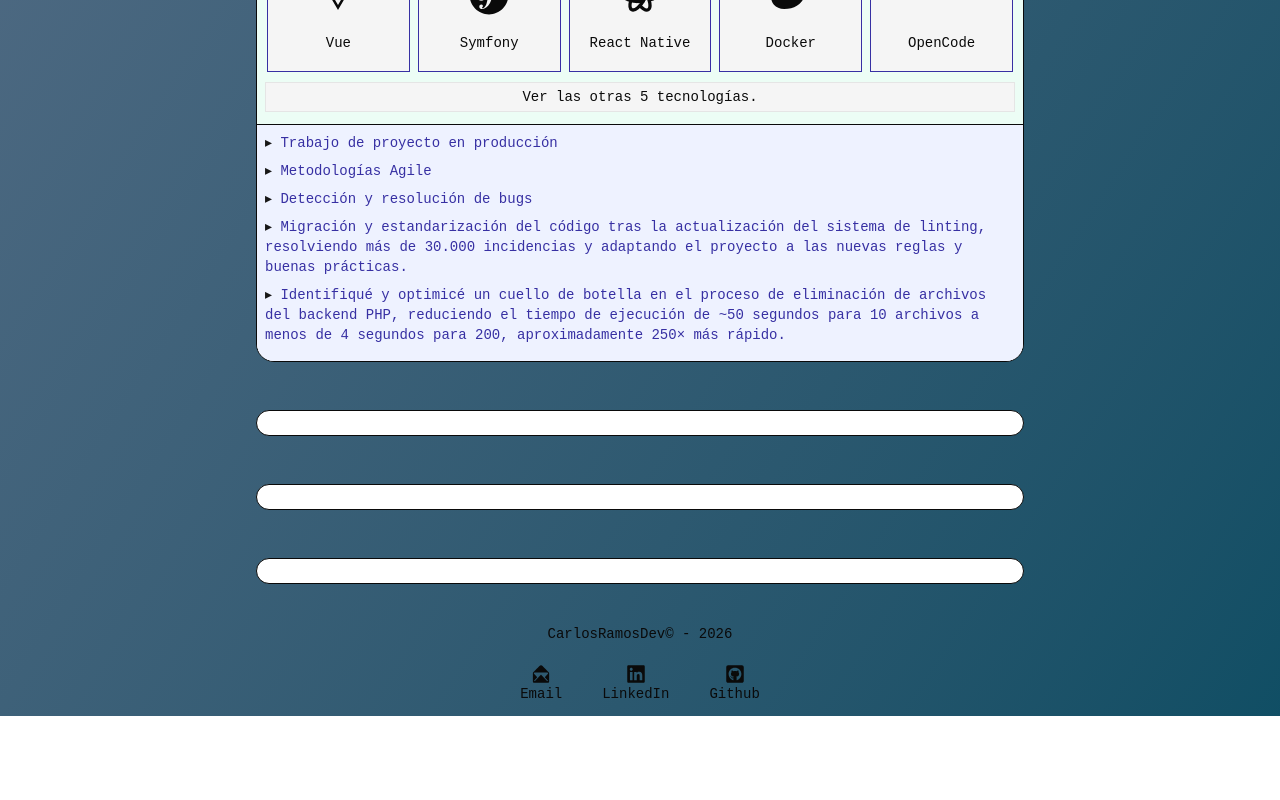
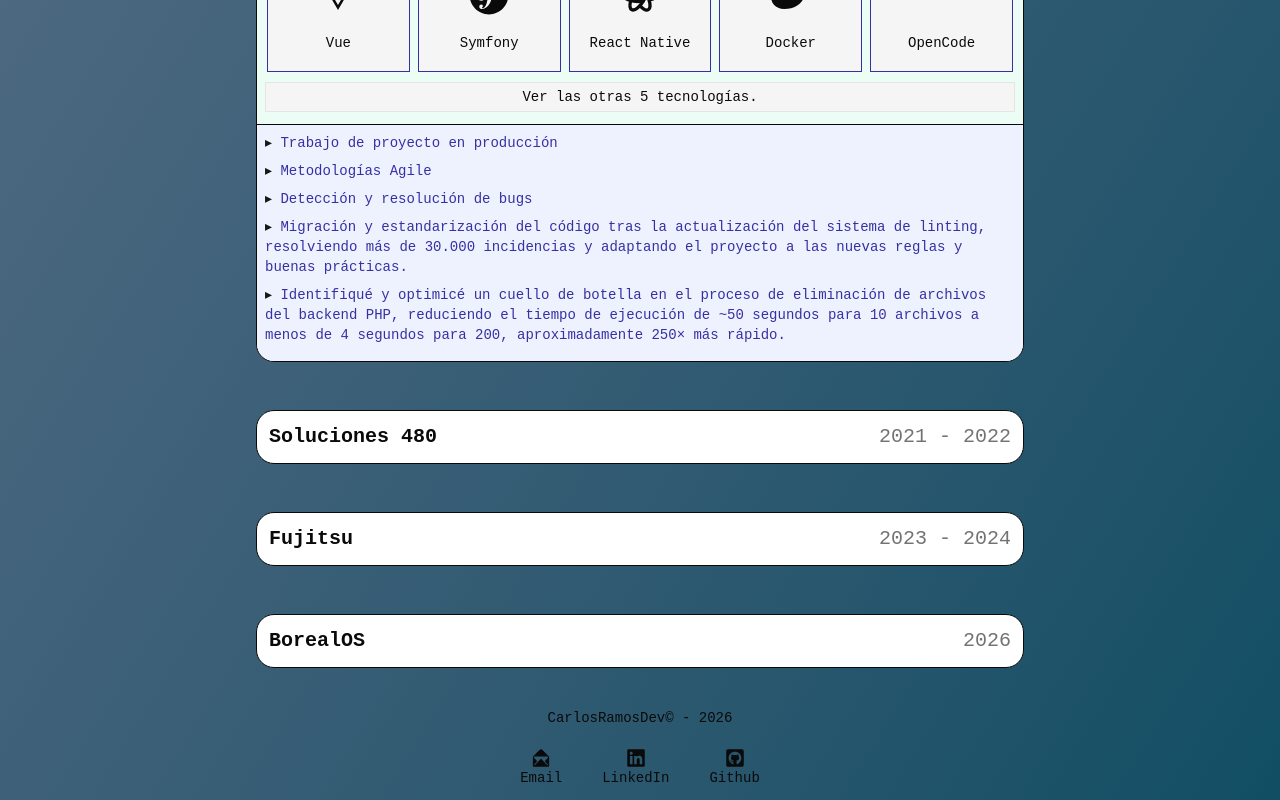
Before and after one commit to CarlosRamosDeveloper/portfolio, a React (Vite) app: page /experience in a window 1280 px wide. Shown: the part 1246-2046 px from the top of the page. Before the commit the page ends 1962 px from the top, so only its background shows below. Built offline with nearby package versions, Linux system fonts and the light colour scheme.

Commit message:
implemented title and date

```diff
--- a/src/portfolio/pages/components/BackgroundCard.tsx
+++ b/src/portfolio/pages/components/BackgroundCard.tsx
@@ -1,4 +1,5 @@
 import type { Education, JobExperience } from '@/interfaces';
+import { DateLabel } from './DateLabel';
 
 export type Background =
   | { type: 'job'; data: JobExperience }
@@ -12,9 +13,16 @@ interface Props {
 }
 
 export const BackgroundCard = ({ experience }: Props) => {
+  const { data, type } = experience;
+
   return (
     <div className="my-6 w-full max-w-3xl border border-foreground rounded-2xl bg-card text-card-foreground overflow-hidden">
       <div className="flex p-3 justify-between">
+        <div className="font-semibold text-xl">
+          {type === 'education' && data.title}
+          {type === 'job' && data.company}
+        </div>
+        <DateLabel start={data.startYear} end={data.endYear} />
         {/* education: Titulo // job: Empresa */}
         {/* Date label */}
       </div>
```
